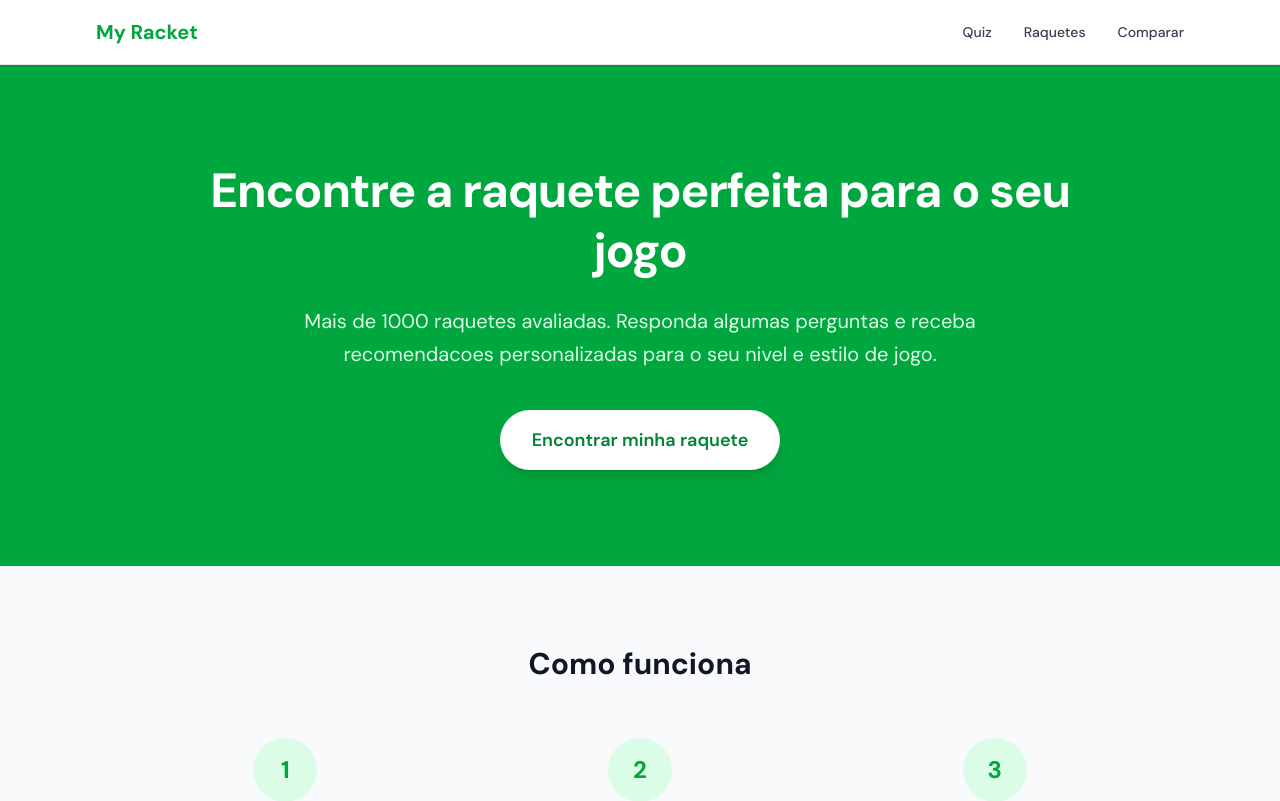
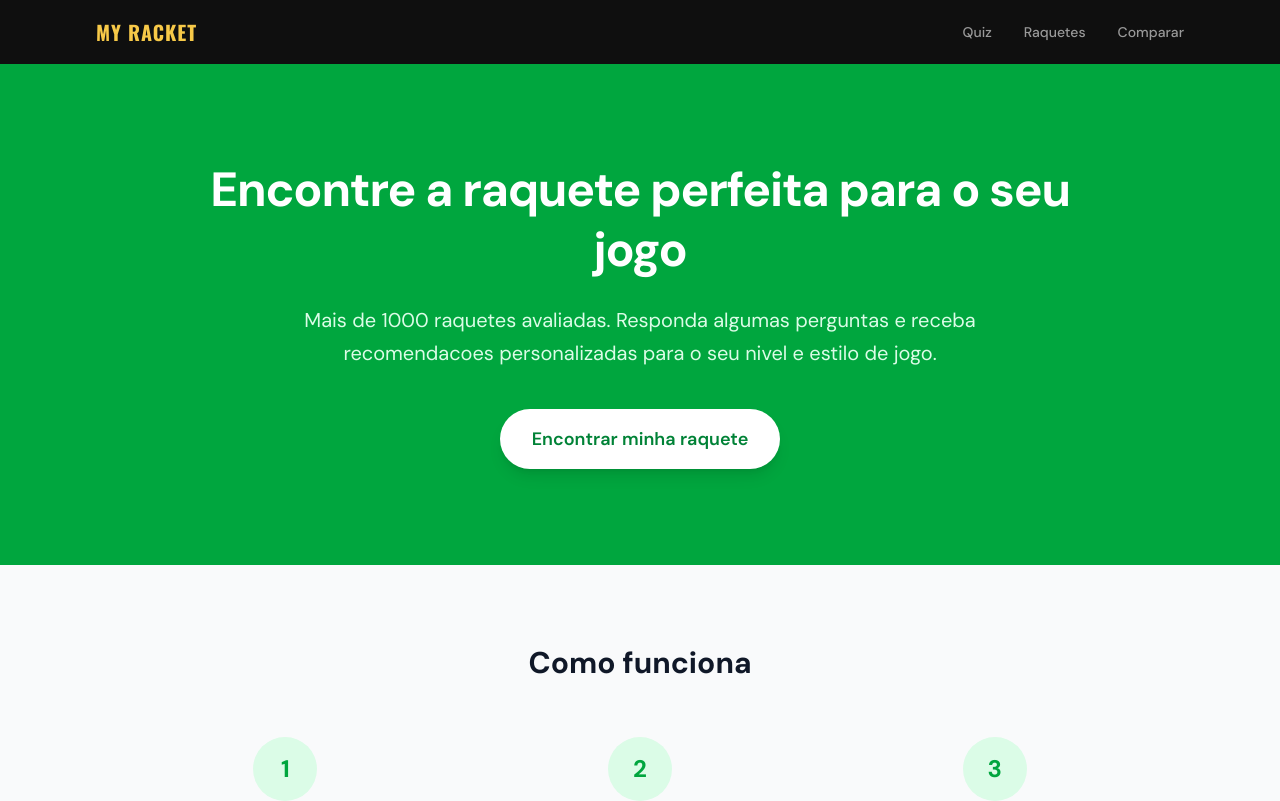
Before and after one commit to Arthurandradens/my-racket, a Next.js app: page / in a window 1280 px wide. Shown: the top 801 px of the page. Built offline with nearby package versions, Linux system fonts and the light colour scheme.

Commit message:
feat: redesign header with dark theme and scroll behavior

```diff
--- a/src/components/Header.tsx
+++ b/src/components/Header.tsx
@@ -1,112 +1,66 @@
 "use client";
 
 import Link from "next/link";
-import { useState } from "react";
+import { useState, useEffect } from "react";
 
 export default function Header() {
   const [menuOpen, setMenuOpen] = useState(false);
+  const [scrolled, setScrolled] = useState(false);
+
+  useEffect(() => {
+    function handleScroll() {
+      setScrolled(window.scrollY > 10);
+    }
+    window.addEventListener("scroll", handleScroll, { passive: true });
+    return () => window.removeEventListener("scroll", handleScroll);
+  }, []);
 
   return (
-    <header className="sticky top-0 z-50 bg-white border-b border-gray-200 shadow-sm">
+    <header
+      className={`sticky top-0 z-50 transition-colors duration-300 ${
+        scrolled ? "bg-bg-elevated border-b border-surface" : "bg-transparent"
+      }`}
+    >
       <div className="max-w-6xl mx-auto px-4 sm:px-6 lg:px-8">
         <div className="flex items-center justify-between h-16">
-          {/* Logo */}
           <Link
             href="/"
-            className="text-xl font-bold text-green-600 hover:text-green-700 transition-colors"
+            className="font-display text-xl font-bold text-accent uppercase tracking-wider hover:text-primary transition-colors"
           >
             My Racket
           </Link>
 
-          {/* Desktop nav */}
           <nav className="hidden md:flex items-center gap-8">
-            <Link
-              href="/quiz"
-              className="text-sm font-medium text-gray-700 hover:text-green-600 transition-colors"
-            >
-              Quiz
-            </Link>
-            <Link
-              href="/raquetes"
-              className="text-sm font-medium text-gray-700 hover:text-green-600 transition-colors"
-            >
-              Raquetes
-            </Link>
-            <Link
-              href="/comparar"
-              className="text-sm font-medium text-gray-700 hover:text-green-600 transition-colors"
-            >
-              Comparar
-            </Link>
+            <Link href="/quiz" className="text-sm font-medium text-text-secondary hover:text-primary transition-colors">Quiz</Link>
+            <Link href="/raquetes" className="text-sm font-medium text-text-secondary hover:text-primary transition-colors">Raquetes</Link>
+            <Link href="/comparar" className="text-sm font-medium text-text-secondary hover:text-primary transition-colors">Comparar</Link>
           </nav>
 
-          {/* Mobile hamburger */}
           <button
             type="button"
-            className="md:hidden p-2 rounded-md text-gray-700 hover:text-green-600 hover:bg-gray-100 transition-colors"
+            className="md:hidden p-2 rounded-md text-text-secondary hover:text-primary transition-colors"
             aria-label="Abrir menu"
             onClick={() => setMenuOpen((prev) => !prev)}
           >
             {menuOpen ? (
-              <svg
-                xmlns="http://www.w3.org/2000/svg"
-                className="h-6 w-6"
-                fill="none"
-                viewBox="0 0 24 24"
-                stroke="currentColor"
-                strokeWidth={2}
-              >
-                <path
-                  strokeLinecap="round"
-                  strokeLinejoin="round"
-                  d="M6 18L18 6M6 6l12 12"
-                />
+              <svg xmlns="http://www.w3.org/2000/svg" className="h-6 w-6" fill="none" viewBox="0 0 24 24" stroke="currentColor" strokeWidth={2}>
+                <path strokeLinecap="round" strokeLinejoin="round" d="M6 18L18 6M6 6l12 12" />
               </svg>
             ) : (
-              <svg
-                xmlns="http://www.w3.org/2000/svg"
-                className="h-6 w-6"
-                fill="none"
-                viewBox="0 0 24 24"
-                stroke="currentColor"
-                strokeWidth={2}
-              >
-                <path
-                  strokeLinecap="round"
-                  strokeLinejoin="round"
-                  d="M4 6h16M4 12h16M4 18h16"
-                />
+              <svg xmlns="http://www.w3.org/2000/svg" className="h-6 w-6" fill="none" viewBox="0 0 24 24" stroke="currentColor" strokeWidth={2}>
+                <path strokeLinecap="round" strokeLinejoin="round" d="M4 6h16M4 12h16M4 18h16" />
               </svg>
             )}
           </button>
         </div>
       </div>
 
-      {/* Mobile menu */}
       {menuOpen && (
-        <div className="md:hidden border-t border-gray-200 bg-white">
+        <div className="md:hidden border-t border-surface bg-bg-elevated">
           <nav className="flex flex-col px-4 py-3 gap-1">
-            <Link
-              href="/quiz"
-              className="py-2 px-3 rounded-md text-sm font-medium text-gray-700 hover:text-green-600 hover:bg-gray-50 transition-colors"
-              onClick={() => setMenuOpen(false)}
-            >
-              Quiz
-            </Link>
-            <Link
-              href="/raquetes"
-              className="py-2 px-3 rounded-md text-sm font-medium text-gray-700 hover:text-green-600 hover:bg-gray-50 transition-colors"
-              onClick={() => setMenuOpen(false)}
-            >
-              Raquetes
-            </Link>
-            <Link
-              href="/comparar"
-              className="py-2 px-3 rounded-md text-sm font-medium text-gray-700 hover:text-green-600 hover:bg-gray-50 transition-colors"
-              onClick={() => setMenuOpen(false)}
-            >
-              Comparar
-            </Link>
+            <Link href="/quiz" className="py-3 px-3 rounded-md text-sm font-medium text-text-secondary hover:text-primary hover:bg-bg-subtle transition-colors" onClick={() => setMenuOpen(false)}>Quiz</Link>
+            <Link href="/raquetes" className="py-3 px-3 rounded-md text-sm font-medium text-text-secondary hover:text-primary hover:bg-bg-subtle transition-colors" onClick={() => setMenuOpen(false)}>Raquetes</Link>
+            <Link href="/comparar" className="py-3 px-3 rounded-md text-sm font-medium text-text-secondary hover:text-primary hover:bg-bg-subtle transition-colors" onClick={() => setMenuOpen(false)}>Comparar</Link>
           </nav>
         </div>
       )}
```
